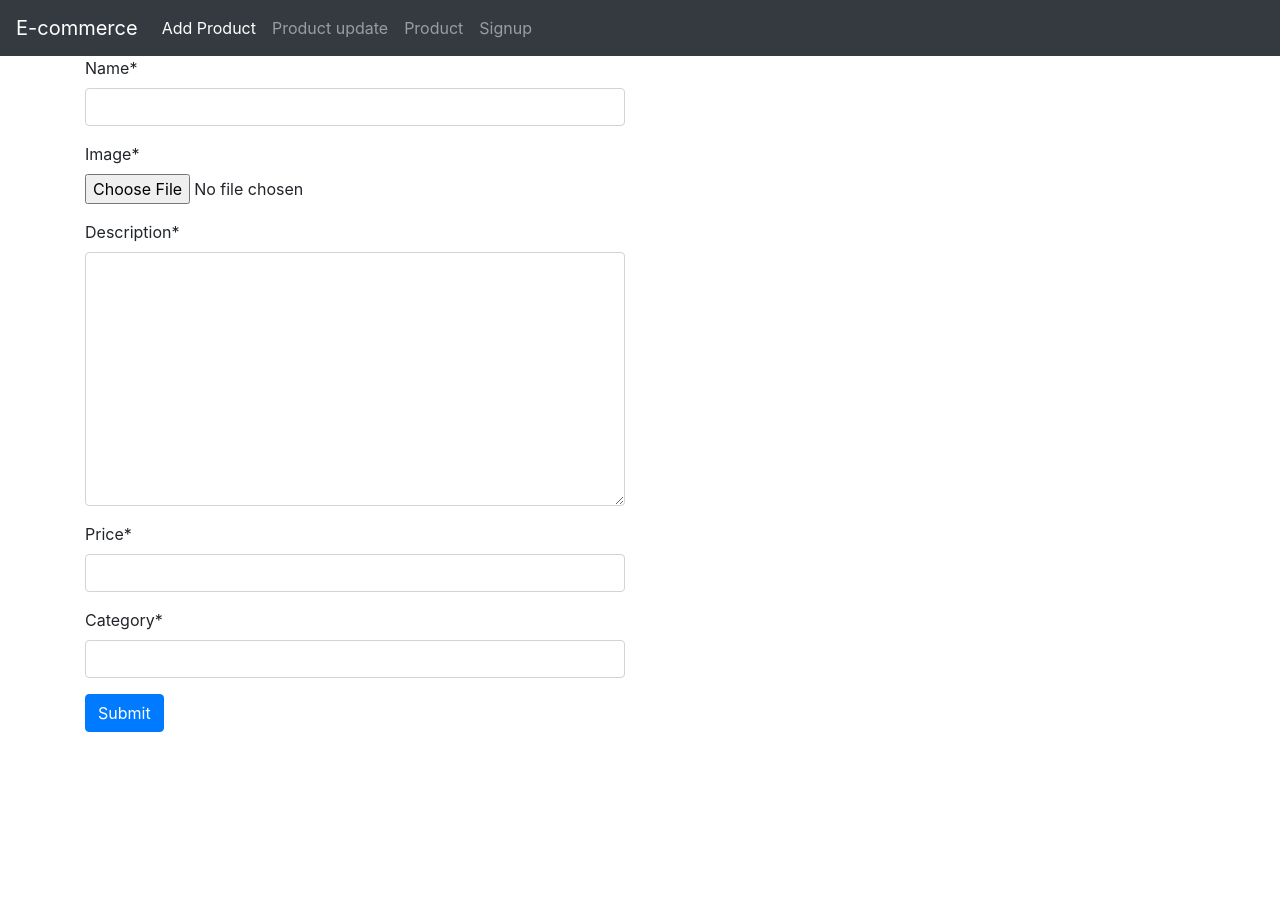
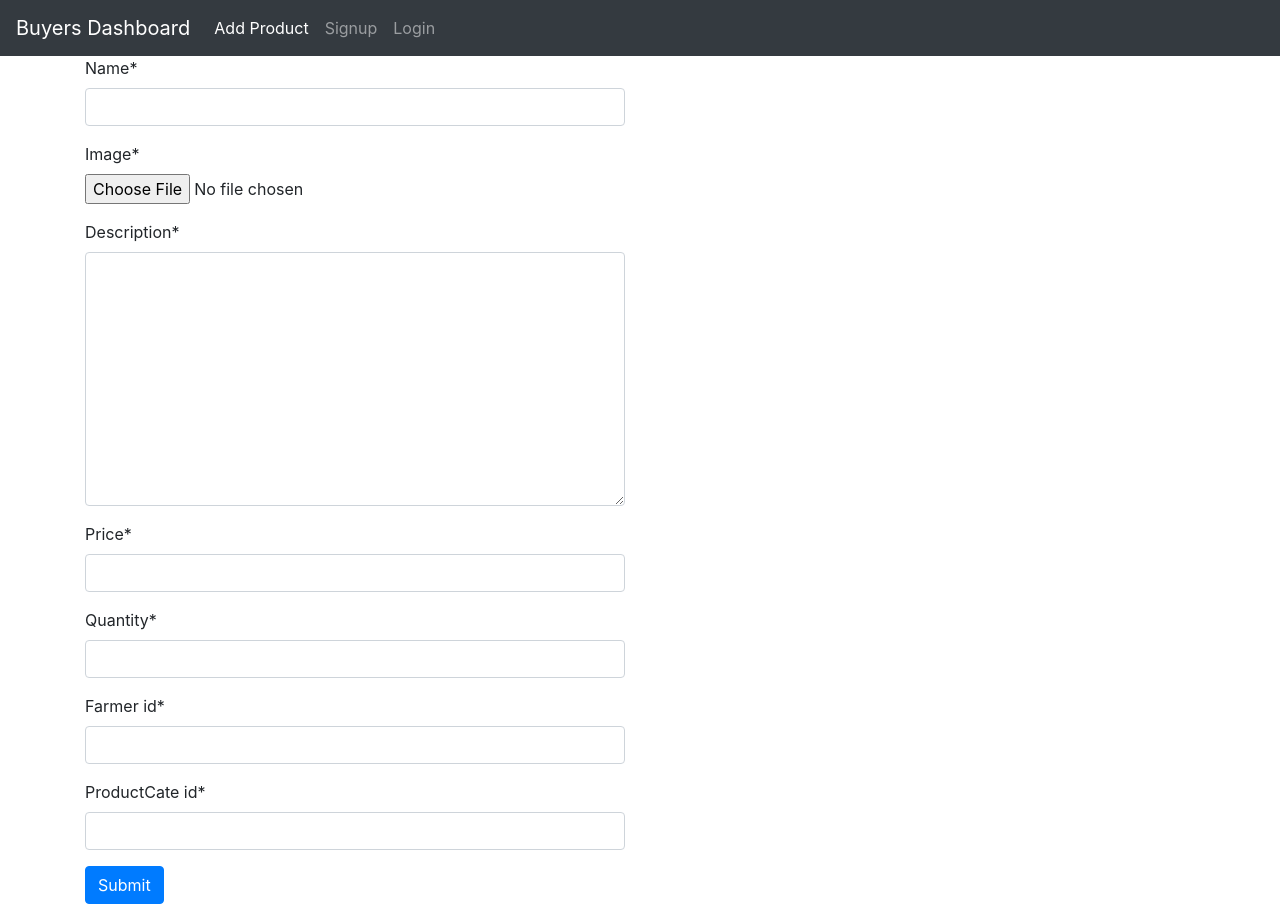
Before and after one commit to Riteshagg/Ecommerce-Website, a Django app: page /blog/index in a window 1280 px wide. Before the commit the page ends 732 px from the top, so only its background shows below. Run offline with Django 3.2, Linux system fonts and the light colour scheme; some libraries are stand-ins or nearby versions.

Commit message:
some chages

```diff
--- a/blog/forms.py
+++ b/blog/forms.py
@@ -5,4 +5,4 @@ class List(forms.ModelForm):
 
     class Meta:
         model = Product
-        fields = ['name', 'image','description','price','category']
+        fields = ['name', 'image','description','price','quantity','farmer_id','productCate_id']
--- a/blog/models.py
+++ b/blog/models.py
@@ -5,17 +5,21 @@ class Product(models.Model):
     name = models.CharField(max_length=80)
     description = models.TextField()
     price = models.IntegerField()
-    category = models.CharField(max_length=80)
     image = models.ImageField(upload_to='blog/images')
+    farmer_id = models.IntegerField()
+    quantity = models.CharField(max_length=255)
+    productCate_id = models.IntegerField()
     class Meta:
          indexes = [
             models.Index(fields=['name', 'name']),
             models.Index(fields=['description'], name='description1'),
             models.Index(fields=['price'], name='price1'),
-            models.Index(fields=['category'], name='category1'),
             models.Index(fields=['image'], name='image1'),
+            models.Index(fields=['farmer_id'], name='farmer_id1'),
+            models.Index(fields=['productCate_id'], name='productCate_id1'),
+            models.Index(fields=['quantity'], name='quantity1'),
 
         ]
 
     def __str__(self):
-        return self.category
+        return self.quantity
--- a/blog/templates/blog/main.html
+++ b/blog/templates/blog/main.html
@@ -11,25 +11,35 @@
     </head>
     <body>
         <nav class="navbar navbar-expand-lg navbar-dark bg-dark">
-            <a class="navbar-brand" href="#">E-commerce</a>
+            <a class="navbar-brand" href="#">Buyers Dashboard</a>
             <button class="navbar-toggler" type="button" data-toggle="collapse" data-target="#navbarSupportedContent" aria-controls="navbarSupportedContent" aria-expanded="false" aria-label="Toggle navigation">
               <span class="navbar-toggler-icon"></span>
             </button>
 
             <div class="collapse navbar-collapse" id="navbarSupportedContent">
               <ul class="navbar-nav mr-auto">
+
+
+                {% if user.is_authenticated %}
+                 <li class="nav-item">
+                  <a class="nav-link" href="product">Product</a>
+                </li>
+                <li class="nav-item">
+                  <a class="nav-link" href="logout"> ({{request.user}}) Logout</a>
+                </li>
+
+                {% else %}
                 <li class="nav-item active">
                   <a class="nav-link" href="index">Add Product <span class="sr-only">(current)</span></a>
                 </li>
                 <li class="nav-item">
-                  <a class="nav-link" href="update">Product update</a>
+                  <a class="nav-link" href="signup">Signup</a>
                 </li>
                 <li class="nav-item">
-                  <a class="nav-link" href="product">Product</a>
+                  <a class="nav-link" href="login">Login</a>
                 </li>
-                <li class="nav-item">
-                  <a class="nav-link" href="signup">Signup</a>
-                </li>
+                {% endif %}
+
               </ul>
             </div>
           </nav>
--- a/blog/urls.py
+++ b/blog/urls.py
@@ -3,8 +3,9 @@ from . import views
 urlpatterns = [
     path('index', views.index,name='index' ),
     path('product',views.product,name='product'),
-    path('update', views.update,name='update'),
     path('signup', views.signup,name='signup'),
+    path('login', views.handlelogin,name='login'),
+    path('logout', views.handlelogout,name='logout'),
 
 
 
--- a/blog/views.py
+++ b/blog/views.py
@@ -1,5 +1,6 @@
 from django.shortcuts import render,redirect
 from django.http import HttpResponse
+from django.contrib.auth import authenticate, login, logout
 from django.contrib.auth.models import User
 from django.contrib import messages
 from .models import Product
@@ -17,17 +18,6 @@ def index(request):
     return render(request,'blog/index.html',{'form':model})
 
 
-
-def update(request):
-        updated = Product.objects.get(id=1)
-        if request.method=="POST":
-                form = List(request.POST,request.FILES, instance=updated)
-                if form.is_valid():
-                        form.save()
-                        return redirect(index)
-        else:
-                form = List(instance=updated)
-        return render(request,'blog/index.html',{'update':form})
 
 
 
@@ -55,3 +45,24 @@ def signup(request):
         else:
                 print("not Posted")
         return render(request,"blog/signup.html")
+
+
+
+def handlelogin(request):
+        if request.method == "POST":
+                loginusername = request.POST['username']
+                loginpassword = request.POST['pass']
+                user = authenticate(username=loginusername, password=loginpassword)
+                if user is not None:
+                        login(request,user)
+                        messages.success(request,"Login successfully")
+                        return redirect(product)
+                else:
+                        messages.error(request,"invalid login username and password")
+                        return redirect(index)
+        return render(request,"blog/login.html")
+
+def handlelogout(request):
+        logout(request)
+        messages.success(request,"Logout successfully")
+        return redirect(index)
--- a/firstpy/settings.py
+++ b/firstpy/settings.py
@@ -88,7 +88,7 @@ WSGI_APPLICATION = 'firstpy.wsgi.application'
 DATABASES = {
 'default': {
 'ENGINE': 'django.db.backends.mysql',
-'NAME': 'ignouhackathon2020',
+'NAME': 'buyers',
 'USER': 'root',
 'PASSWORD': '',
 'HOST': 'localhost',
--- a/firstpy/urls.py
+++ b/firstpy/urls.py
@@ -21,6 +21,7 @@ from django.conf.urls.static import static
 urlpatterns = [
     path('admin/', admin.site.urls),
     path('second/', include('second.urls'), name="index"),
-    path('blog/',include('blog.urls'))
+    path('blog/',include('blog.urls')),
+
 
 ] + static(settings.MEDIA_URL,document_root=settings.MEDIA_ROOT)
```
Also changed, not shown: blog/templates/blog/login.html (added, +27 -0 lines), blog/templates/blog/product.html (+15 -4 lines), blog/migrations/0001_initial.py, blog/migrations/0002_auto_20200212_1216.py (added), media/blog/images/219A4317.JPG (added), media/blog/images/a.jpg (added), media/blog/images/a_pT6SVYy.jpg (added).
